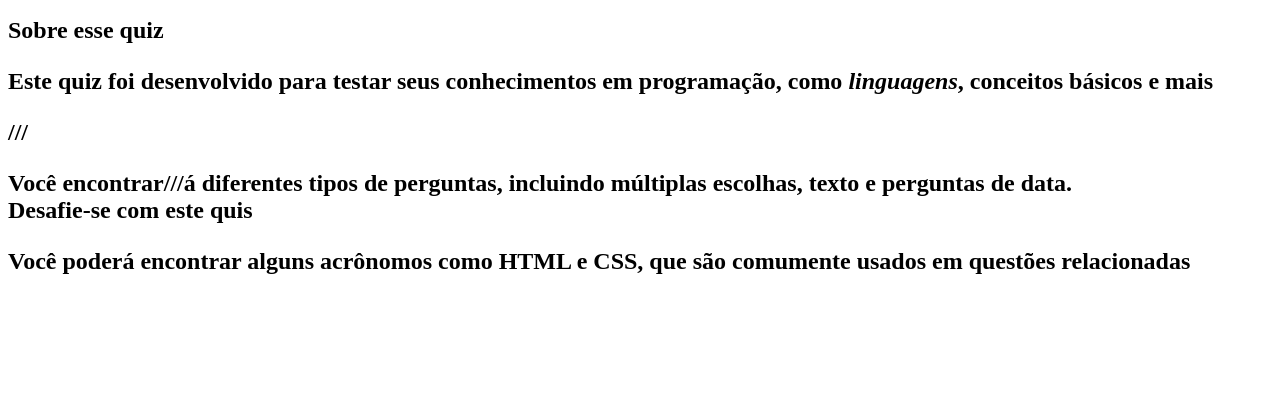
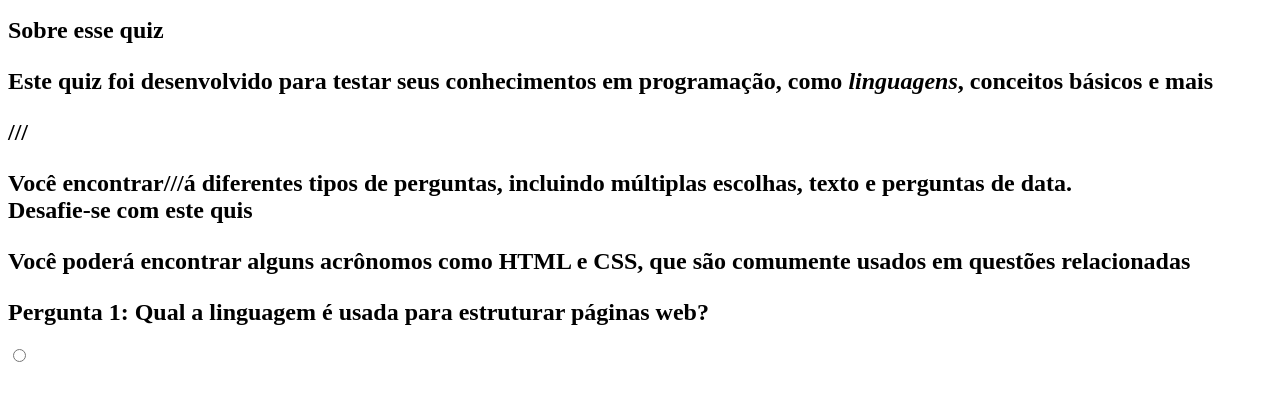
Before and after one commit to leticia-amorim12/estudoshtml, a plain HTML site: page Index.html in a window 1280 px wide. Shown: the part 101-502 px from the top of the page. Drawn offline with Linux system fonts and the light colour scheme.

Commit message:
Update Index.html

```diff
--- a/Index.html
+++ b/Index.html
@@ -10,7 +10,7 @@
     <p> Teste seus conhecimentos em programação e veja qual pontuação você consegue fazer!</p>
     </header>
     <main>
-      <section>
+      <section> <!--Introdução-->
           <h2> Sobre esse quiz </ h2>
           <p> <strong> Este quiz </strong> foi desenvolvido para testar seus conhecimentos em programação, como <em>linguagens</em>,
               conceitos básicos e mais </p>          ///
@@ -18,5 +18,12 @@
           </br>Desafie-se com este quis</p>
           <p> Você poderá encontrar alguns acrônomos como HTML e CSS, que são comumente usados em questões relacionadas </p>
       </section>
+      <!--Pergunta 1: Múltipla Escolha-->
+      <section>
+          <h2> Pergunta 1: Qual a linguagem é usada para estruturar páginas web? </h2>
+          <form>
+              <input type="radio" value="Python" id="p1a">
+          </form>
+      </section>
     </main>
 </html>
```
